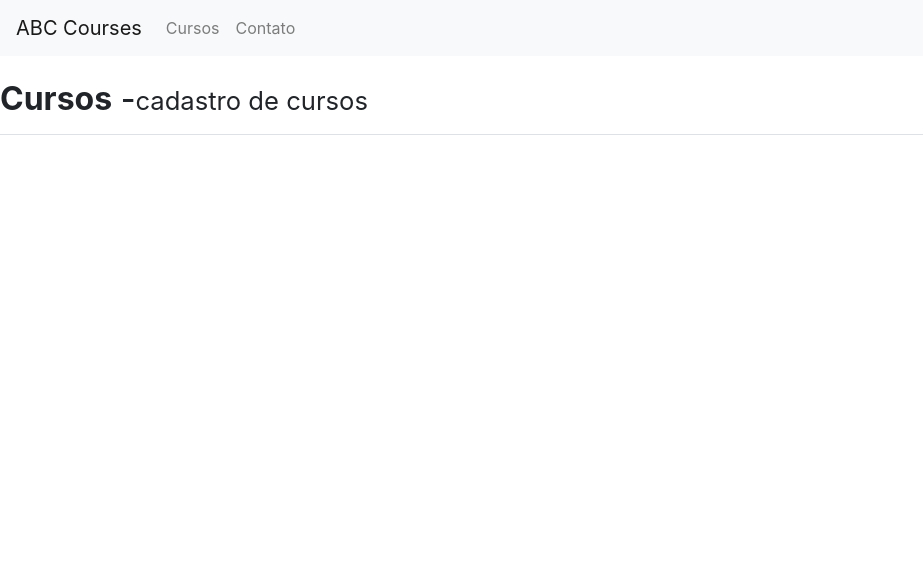
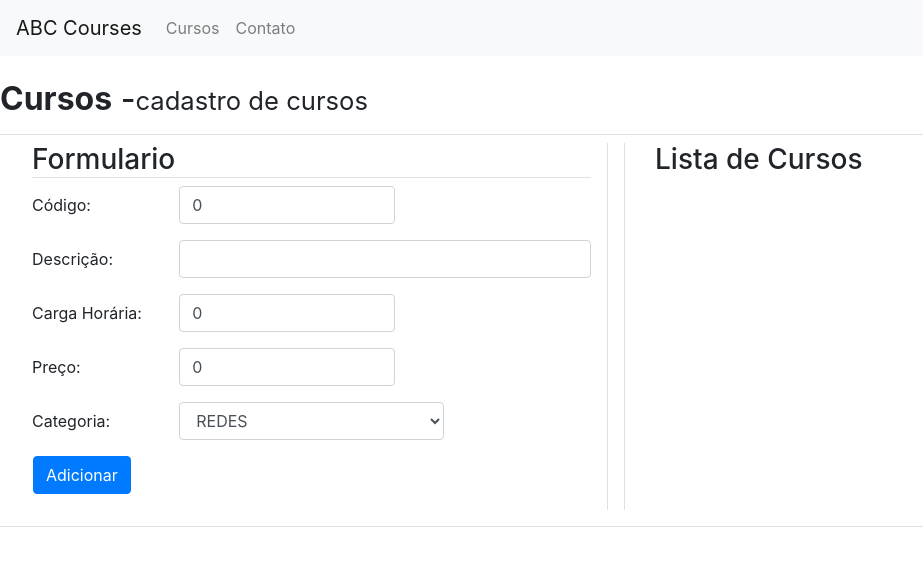
Before and after one commit to gabrieldamc/React_Redux, a React (Create React App) app in the folder site-cursos/: page /cursos in a window 1280 px wide. Shown: the top 566 px of the page, without its empty margins (0-923 px from the left). Built offline with nearby package versions, Linux system fonts and the light colour scheme; no server answers.

Commit message:
Add formulario cadastro e list de curso

```diff
--- a/site-cursos/package.json
+++ b/site-cursos/package.json
@@ -3,6 +3,7 @@
   "version": "0.1.0",
   "private": true,
   "dependencies": {
+    "axios": "^0.19.0",
     "bootstrap": "^4.3.1",
     "font-awesome": "^4.7.0",
     "jquery": "^3.4.1",
--- a/site-cursos/src/App.js
+++ b/site-cursos/src/App.js
@@ -6,9 +6,6 @@ import '../node_modules/bootstrap/dist/js/bootstrap.min';
 import '../node_modules/jquery/dist/jquery.min';
 import '../node_modules/popper.js/dist/umd/popper.min';
 
-
-import Curso from './pages/cursos'
-import Contato from './pages/contato'
 import Menu from './components/menu'
 import Rotas from './routes';
 
--- /dev/null
+++ b/site-cursos/src/pages/cursos/Form/index.js
@@ -0,0 +1,100 @@
+import React from 'react';
+
+export default class Formulario extends React.Component {
+    initialState = {
+        codigo: 0,
+        descricao: '',
+        carga_horaria: 0,
+        preco: 0.0,
+        categoria: 'REDES'
+    }
+
+    constructor(props) {
+        super(props)
+        this.state = this.initialState
+    }
+
+    alteraCodigo = function (codigo) {
+        this.setState({ codigo })
+    }
+    alteraDescricao = function (descricao) {
+        this.setState({ descricao })
+    }
+    alteraCarga = function (carga_horaria) {
+        this.setState({ carga_horaria })
+    }
+    alteraPreco = function (preco) {
+        this.setState({ preco })
+    }
+    alteraCategoria = function (categoria) {
+        this.setState({ categoria })
+    }
+
+    render() {
+        return (
+            <div className="border-right pl-3 pr-3">
+                <div className="border-right pl-3 pr-3">
+                    <h3 className="border-bottom">Formulario</h3>
+                    <form>
+                        <div className="form-group row">
+                            <label  htmlFor="codigo"
+                                className="col-sm-3 col-form-label">
+                                Código:
+</label>
+                            <div className="col-sm-5 col-6">
+                                <input type="number"
+                                    className="form-control" id="codigo" value={this.state.codigo} onChange={(e) => this.alteraCodigo(e.target.value)} />
+                            </div>
+                        </div>
+                        <div className="form-group row">
+                            <label   htmlFor="descrição"
+                                className="col-sm-3 col-form-label">
+                                Descrição:
+</label>
+                            <div className="col-sm-9">
+                                <input type="text"
+                                    className="form-control" id="descricao" value={this.state.descricao} onChange={(e) => this.alteraDescricao(e.target.value)} />
+                            </div>
+                        </div>
+                        <div className="form-group row">
+                            <label   htmlFor="cargaHoraria"
+                                className="col-sm-3 col-form-label">
+                                Carga Horária:</label>
+                            <div className="col-sm-5 col-6">
+                                <input type="number"
+                                    className="form-control" id="cargaHoraria" value={this.state.carga_horaria} onChange={(e) => this.alteraCarga(e.target.value)} />
+                            </div>
+                        </div>
+                        <div className="form-group row">
+                            <label htmlFor="preco"
+                                className="col-sm-3 col-form-label">
+                                Preço:</label>
+                            <div className="col-sm-5 col-6">
+                                <input type="text"
+                                    className="form-control" id="preco" value={this.state.preco} onChange={(e) => this.alteraPreco(e.target.value)} />
+                            </div>
+                        </div><div className="form-group row">
+                            <label   htmlFor="categoria"
+                                className="col-sm-3 col-form-label">Categoria:</label>
+                            <div className="col-sm-6 col-6">
+                                <select className="form-control" id="categoria" value={this.state.categoria} onChange={(e) => this.alteraCategoria(e.target.value)}>
+                                    <option>INFORMATICA</option>
+                                    <option>ENGENHARIA</option>
+                                    <option>ADMINISTRACAO</option>
+                                    <option>REDES</option>
+                                </select>
+                            </div>
+                        </div>
+                        <div className="form-group row">
+                            <button
+                                className="btn btn-primary ml-3 mb-3">
+                                Adicionar
+</button>
+                        </div>
+                    </form>
+                </div>
+            </div>
+        )
+    }
+
+}
--- /dev/null
+++ b/site-cursos/src/pages/cursos/List/index.js
@@ -0,0 +1,12 @@
+import React from 'react';
+
+export default class Lista extends React.Component{
+    render(){
+    return(
+        <div>
+            <h3>Lista de Cursos</h3>
+        </div>
+        )
+    }
+
+}
--- /dev/null
+++ b/site-cursos/src/pages/cursos/cadastro/index.js
@@ -0,0 +1,38 @@
+import React from 'react'
+import CursoForm from '../Form'
+import CursoList from '../List'
+import axios from 'axios';
+
+const URL = "http://localhost:3200/api/curso";
+
+export default class Cadastro extends React.Component {
+
+    state = {
+        data: []
+    }
+
+    componentWillMount() {
+        this.listar()
+    }
+
+    listar() {
+        axios.get(URL).then(response => this.setState({...this.state, data : response.data}))
+    }
+
+    listarCallBack(data) {
+        this.setState({ ...this.state, data })
+    }
+
+    render() {
+        return (
+            <div className="row border-bottom">
+                <div className="col-md-6">
+                    <CursoForm />
+                </div>
+                <div className="col-md-6">
+                    <CursoList />
+                </div>
+            </div>
+        )
+    }
+}
--- a/site-cursos/src/pages/cursos/index.js
+++ b/site-cursos/src/pages/cursos/index.js
@@ -1,13 +1,14 @@
 import React, { Component } from 'react';
 import Cabecalho from '../../components/menu/Cabecalho';
+import Cadastro from './cadastro'
 
 export default class Curso extends Component {
     render() {
         return (
             <div>
-
                 <Cabecalho titulo="Cursos"
                 subtitulo="cadastro de cursos" />
+                <Cadastro></Cadastro>
             </div>
         )
     }
```
Also changed, not shown: 1 other file (tests, documents, lock files or other folders).
